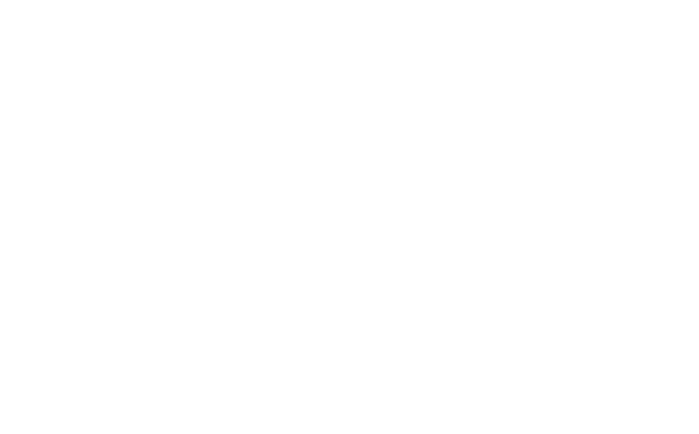
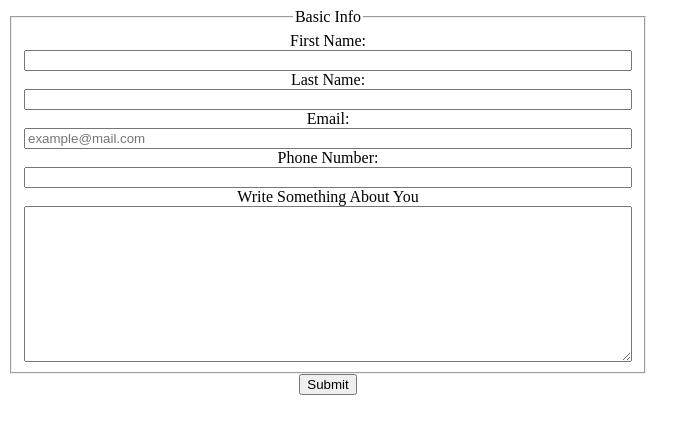
Before and after one commit to giorgi568/cv-app, a React (Vite) app: page / in a window 1280 px wide. Shown: the top 434 px of the page, without its empty margins (0-699 px from the left). Built offline with nearby package versions, Linux system fonts and the light colour scheme; the HTML template or start-up script is replaced by a standard one.

Commit message:
basic info form ready

```diff
--- a/src/components/infoPanel.jsx
+++ b/src/components/infoPanel.jsx
@@ -1,10 +1,32 @@
 export default function InfoPanel() {
   return (
     <div className="infoPanel">
-      <form action="getInformation" className="form" id="form">
+    <form action="getInformation" className="form" id="form">
+
+    <fieldset>
+      <legend>Basic Info</legend>
+
+      <label htmlFor="firstName">First Name:</label>
+      <input type="text" id="firstName" required />
+
+      <label htmlFor="lastName">Last Name:</label>
+      <input type="text" id="lastName" required />
 
 
-      </form>
+      <label htmlFor="email">Email:</label>
+      <input type="email" id="email" placeholder="example@mail.com" required />
+
+
+      <label htmlFor="phoneNumber">Phone Number:</label>
+      <input type="text" id="phoneNumber" required />
+
+      <label htmlFor="description">Write Something About You</label>
+      <textarea name="description" id="description" cols="30" rows="10"></textarea>
+    </fieldset>
+
+    <input type="submit" id="submit" value="Submit" />
+
+    </form>
     </div>
   )
 }
--- a/src/styles/App.css
+++ b/src/styles/App.css
@@ -1,12 +1,19 @@
 #root {
   max-width: 1280px;
-  margin: 0 auto;
-  /* padding: 2rem; */
+  /* margin: 0 auto; */
+  /* padding: 1rem; */
   text-align: center;
+  height: 100vh;
+  width: 100vw;
 }
 
 .infoPanel{
   background-color: white;
-  width: 100px;
-  height: 100px;
+  width: 50%;
+  height: 100%;
 }
+
+fieldset{
+  display: flex;
+  flex-direction: column;
+}
--- a/src/styles/index.css
+++ b/src/styles/index.css
@@ -4,7 +4,7 @@
   font-weight: 400;
 
   color-scheme: light dark;
-  color: rgba(255, 255, 255, 0.87);
+  /* color: rgba(255, 255, 255, 0.87); */
   background-color: #242424;
 
   font-synthesis: none;
--- a/src/styles/infoPanel.css
+++ /dev/null
@@ -1,3 +0,0 @@
-.infoPanel{
-  background-color: white;
-}
```
